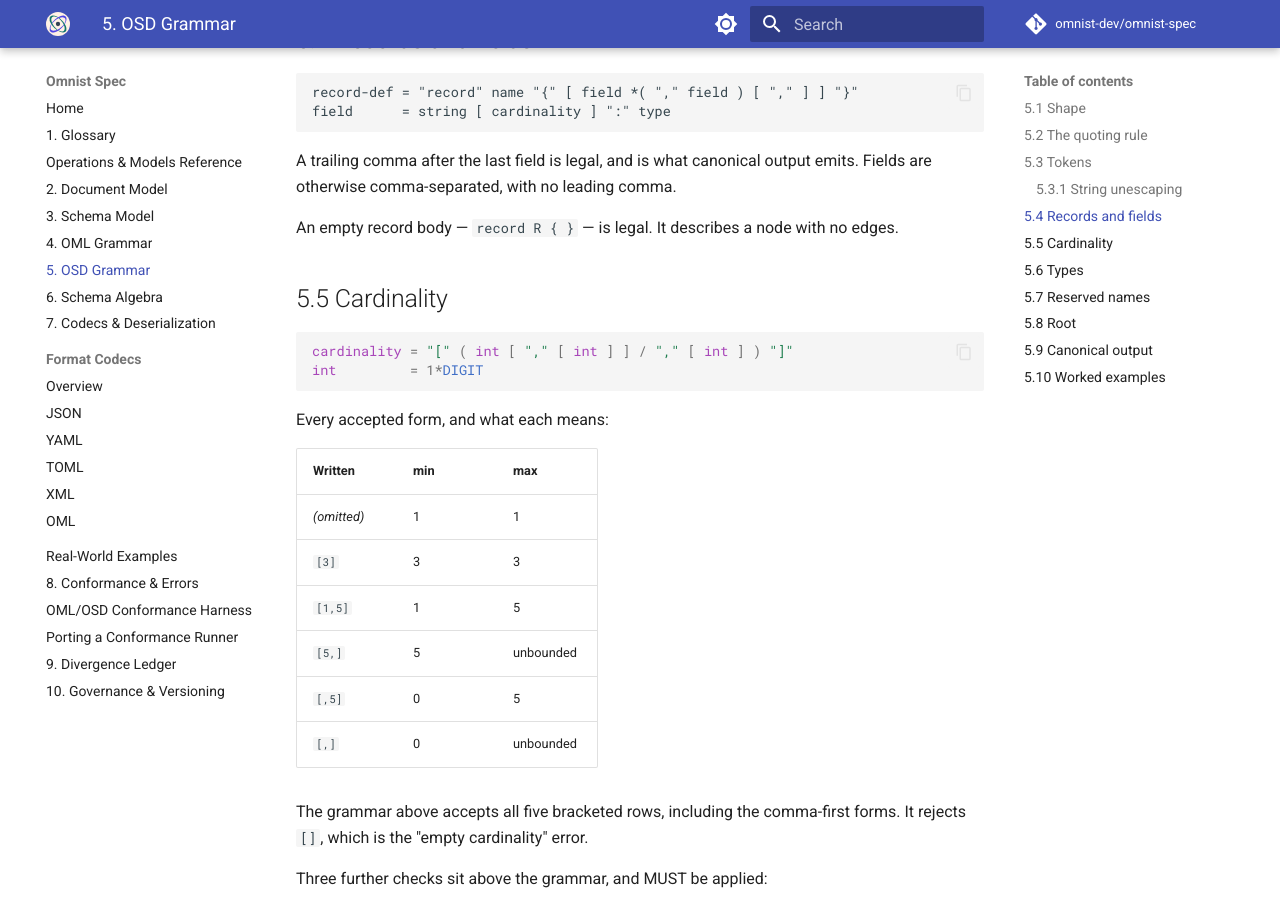
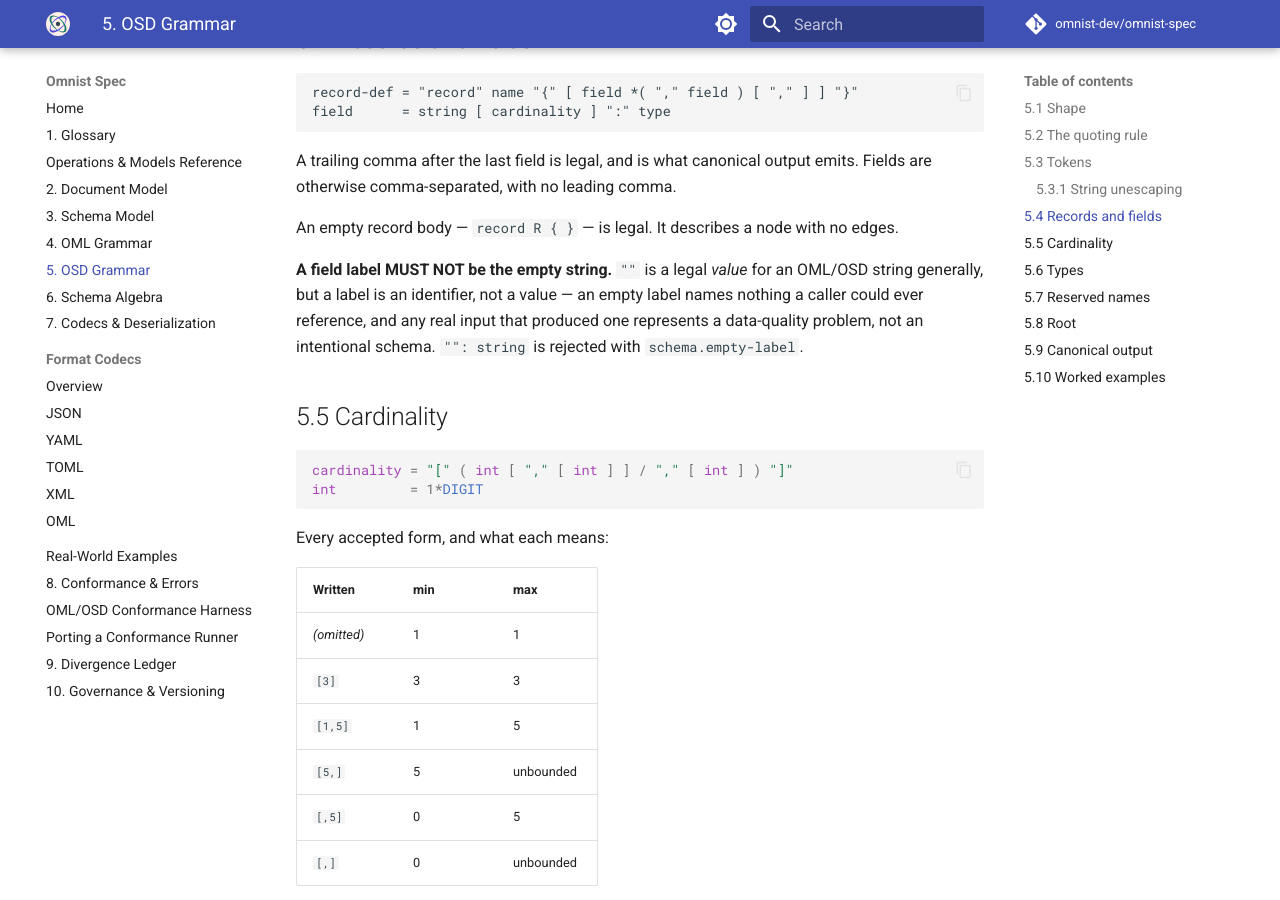
Before and after one commit to omnist-dev/omnist-spec, an MkDocs documentation site: the page built from docs/05-osd-grammar.md, in a window 1280 px wide and 900 px high, scrolled down 1760 px. Built offline with MkDocs 1.6.1 and Material for MkDocs 9.7.7, drawn with Linux system fonts in a browser that asks for light colours; comment, search, counter and statistics services are not loaded; some of the changed text lies outside the part shown.

Commit message:
Forbid empty-string field labels
Per spec-TDD (Sec10.2): add the conformance vector first, then the
normative rule.

Sec5.4: a field label MUST NOT be the empty string. "" is a legal value
for an OML/OSD string generally, but a label is an identifier, not a
value -- an empty label names nothing a caller could ever reference,
and any real input that produced one represents a data-quality problem,
not an intentional schema. New code schema.empty-label, path is the
enclosing record (no usable label to reference), the same convention
schema.unquoted-label already uses for the analogous "the label itself
is the problem" case.

Confirmed live this was a genuine gap, not a documented tradeoff: the
current OSD grammar and its checks have nothing that rejects an empty
label today. Port-side implementation tracked per-repo, not here.

```diff
--- a/docs/05-osd-grammar.md
+++ b/docs/05-osd-grammar.md
@@ -82,6 +82,12 @@ emits. Fields are otherwise comma-separated, with no leading comma.
 
 An empty record body — `record R { }` — is legal. It describes a node with no
 edges.
+
+**A field label MUST NOT be the empty string.** `""` is a legal *value* for an
+OML/OSD string generally, but a label is an identifier, not a value — an
+empty label names nothing a caller could ever reference, and any real input
+that produced one represents a data-quality problem, not an intentional
+schema. `"": string` is rejected with `schema.empty-label`.
 
 ## 5.5 Cardinality
 
@@ -215,6 +221,7 @@ Every row MUST hold for a conformant implementation.
 | `record R{"a":string}` with no `root` | error: a schema must declare a root |
 | `record R{"a":string} record S{"b":string}` with two `root` declarations | error: a schema MUST NOT declare more than one root |
 | `record R{a:string}` | error: expected a quoted field name |
+| `record R{"": string}` | error: a field label MUST NOT be empty |
 | `record R{"a": "string"}` | error: a quoted string cannot appear in type position |
 | `record R { "a": string, }` | valid; trailing comma accepted |
 | `record R { "data": any }` | field type is `any` |
```
Also changed, not shown: docs/08-conformance-and-errors.md (+1 -0 lines), 1 other file.
